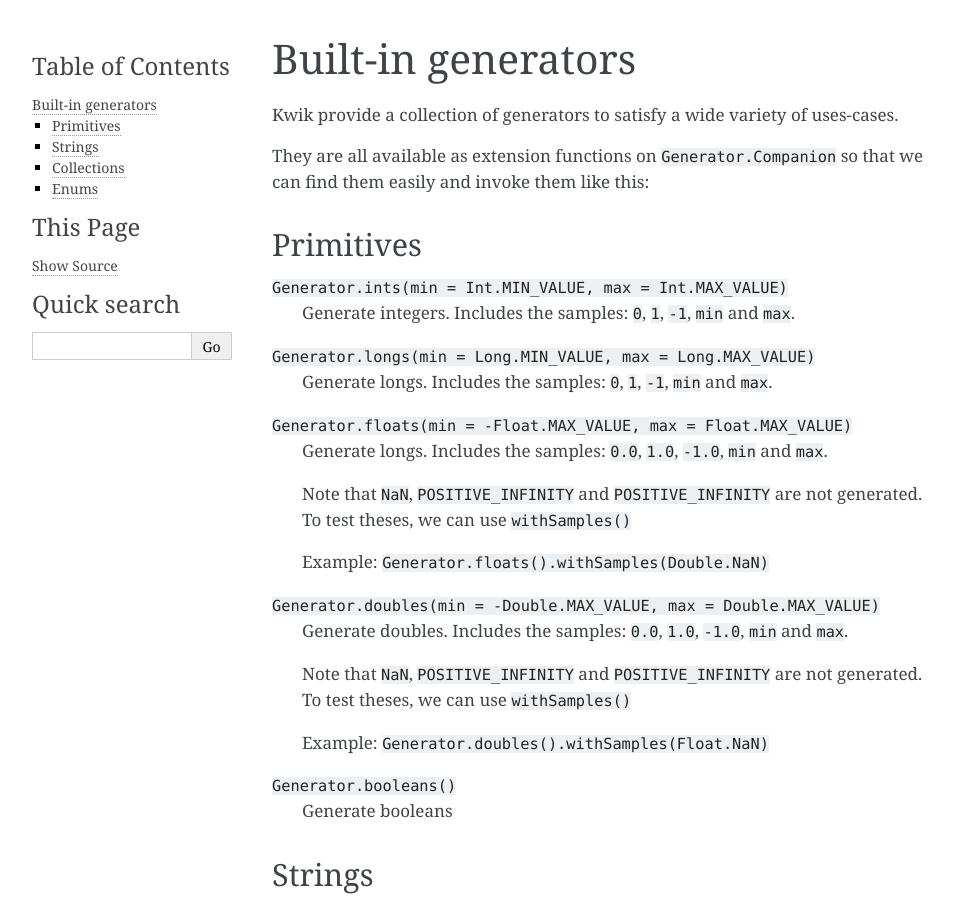
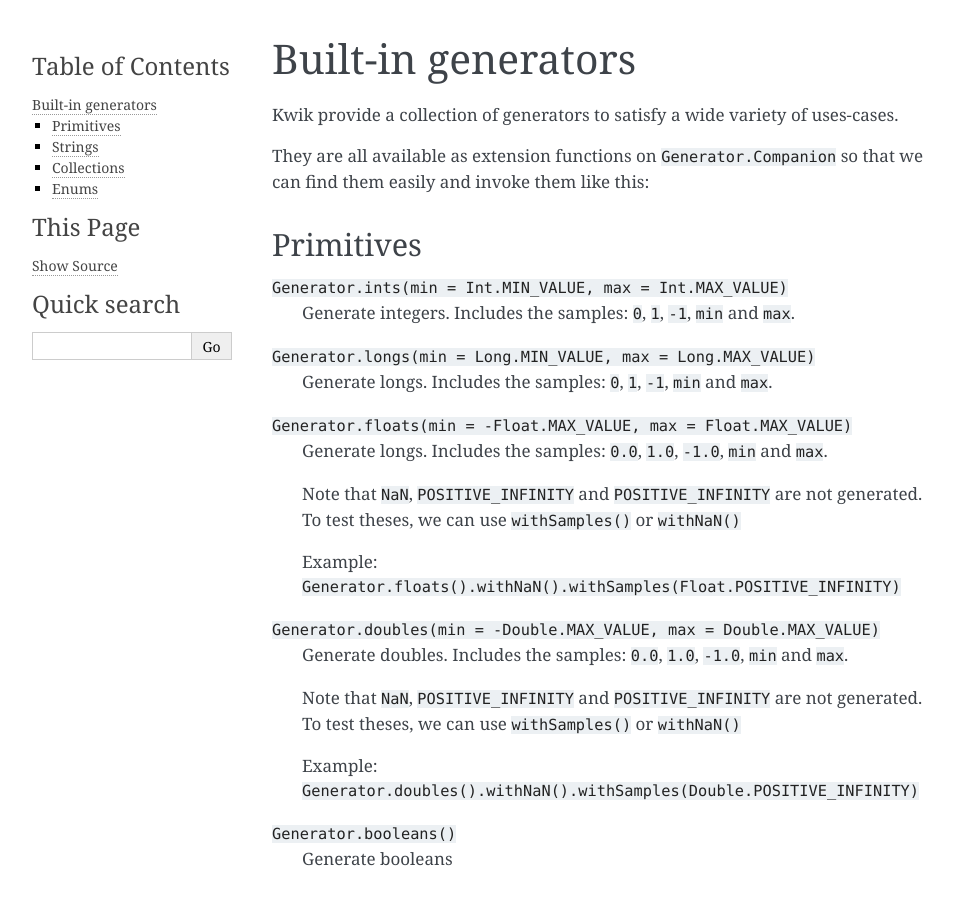
Before and after one commit to jcornaz/kwik, a Sphinx documentation site: the page built from docs/built-in-generators.rst, in a window 1280 px wide and 900 px high. Shown: the whole window, without its empty margins (148-1102 px from the left). Built offline with Sphinx 7.4.7, drawn with Linux system fonts in a browser that asks for light colours.

Commit message:
Add withNaN()

```diff
--- a/docs/built-in-generators.rst
+++ b/docs/built-in-generators.rst
@@ -21,17 +21,17 @@
     Generate longs. Includes the samples: ``0.0``, ``1.0``, ``-1.0``, ``min`` and ``max``.
 
     Note that ``NaN``, ``POSITIVE_INFINITY`` and ``POSITIVE_INFINITY`` are not generated.
-    To test theses, we can use ``withSamples()``
+    To test theses, we can use ``withSamples()`` or ``withNaN()``
 
-    Example: ``Generator.floats().withSamples(Double.NaN)``
+    Example: ``Generator.floats().withNaN().withSamples(Float.POSITIVE_INFINITY)``
 
 ``Generator.doubles(min = -Double.MAX_VALUE, max = Double.MAX_VALUE)``
     Generate doubles. Includes the samples: ``0.0``, ``1.0``, ``-1.0``, ``min`` and ``max``.
 
     Note that ``NaN``, ``POSITIVE_INFINITY`` and ``POSITIVE_INFINITY`` are not generated.
-    To test theses, we can use ``withSamples()``
+    To test theses, we can use ``withSamples()`` or ``withNaN()``
 
-    Example: ``Generator.doubles().withSamples(Float.NaN)``
+    Example: ``Generator.doubles().withNaN().withSamples(Double.POSITIVE_INFINITY)``
 
 ``Generator.booleans()``
     Generate booleans
--- a/docs/operators.rst
+++ b/docs/operators.rst
@@ -9,6 +9,11 @@
 
 ``withNull()``
     add ``null`` into the generated values, making sure is is always tested
+
+``withNaN()``
+    add ``NaN`` into the generated values, making sure is is always tested
+
+    (for double and float generators only)
 
 ``map(transform: (T) -> R)``
     apply a transformation to all elements emitted by the source generator
--- a/docs/write-tests.rst
+++ b/docs/write-tests.rst
@@ -93,7 +93,7 @@
 
 These edge-cases can be added to a generator with the function ``withSamples``.
 
-And since ``null`` is a quite common edge-case, there is a dedicated ``withNull`` function.
+And since ``null`` and `NaN` are two quite common edge-case, there are a dedicated ``withNull`` and ``withNaN`` operators.
 
 .. literalinclude:: ../core/src/commonTest/kotlin/com/github/jcornaz/kwik/example/PlusOperatorTest.kt
     :language: kotlin
```
Also changed, not shown: 4 other files.
